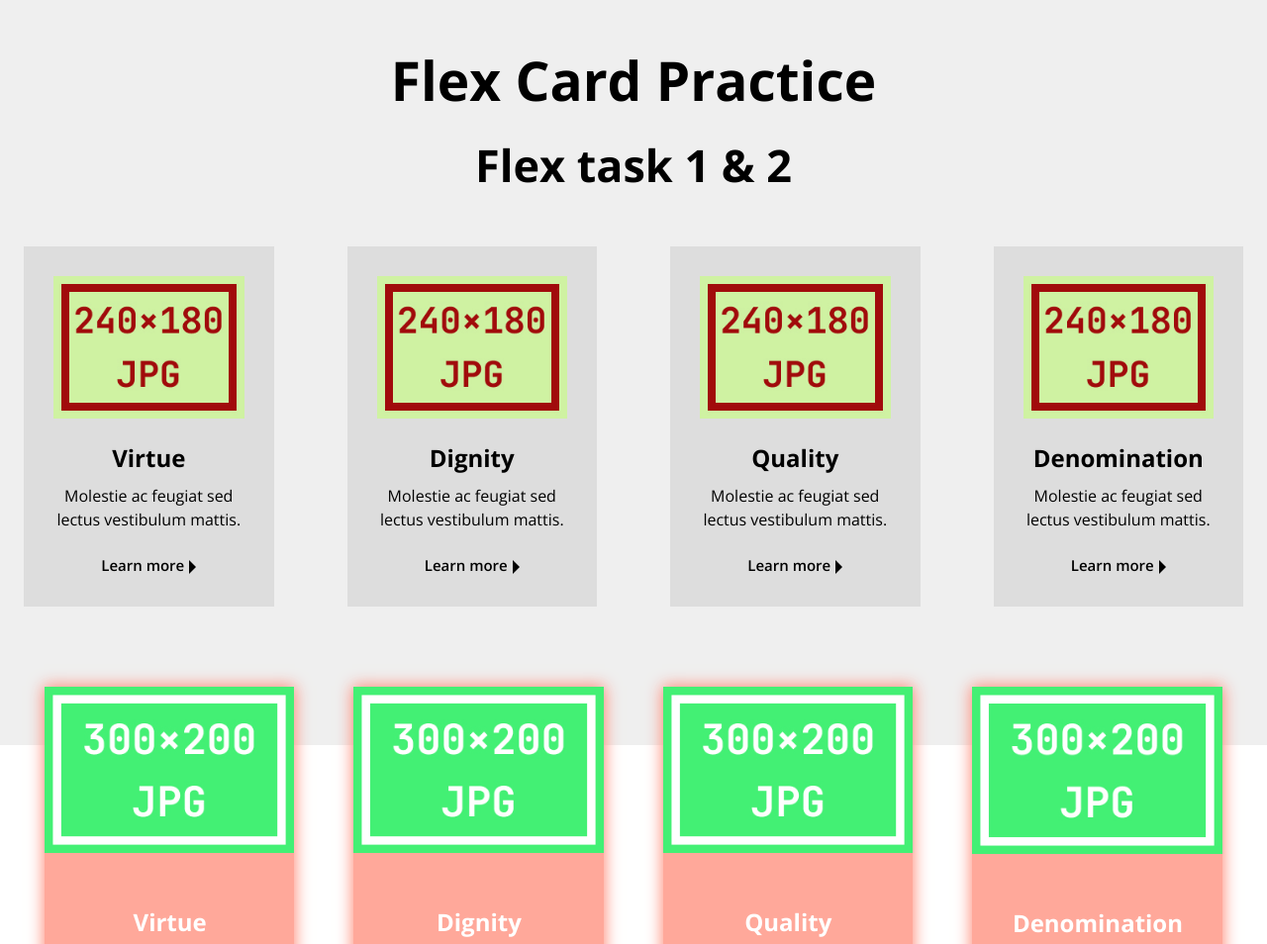
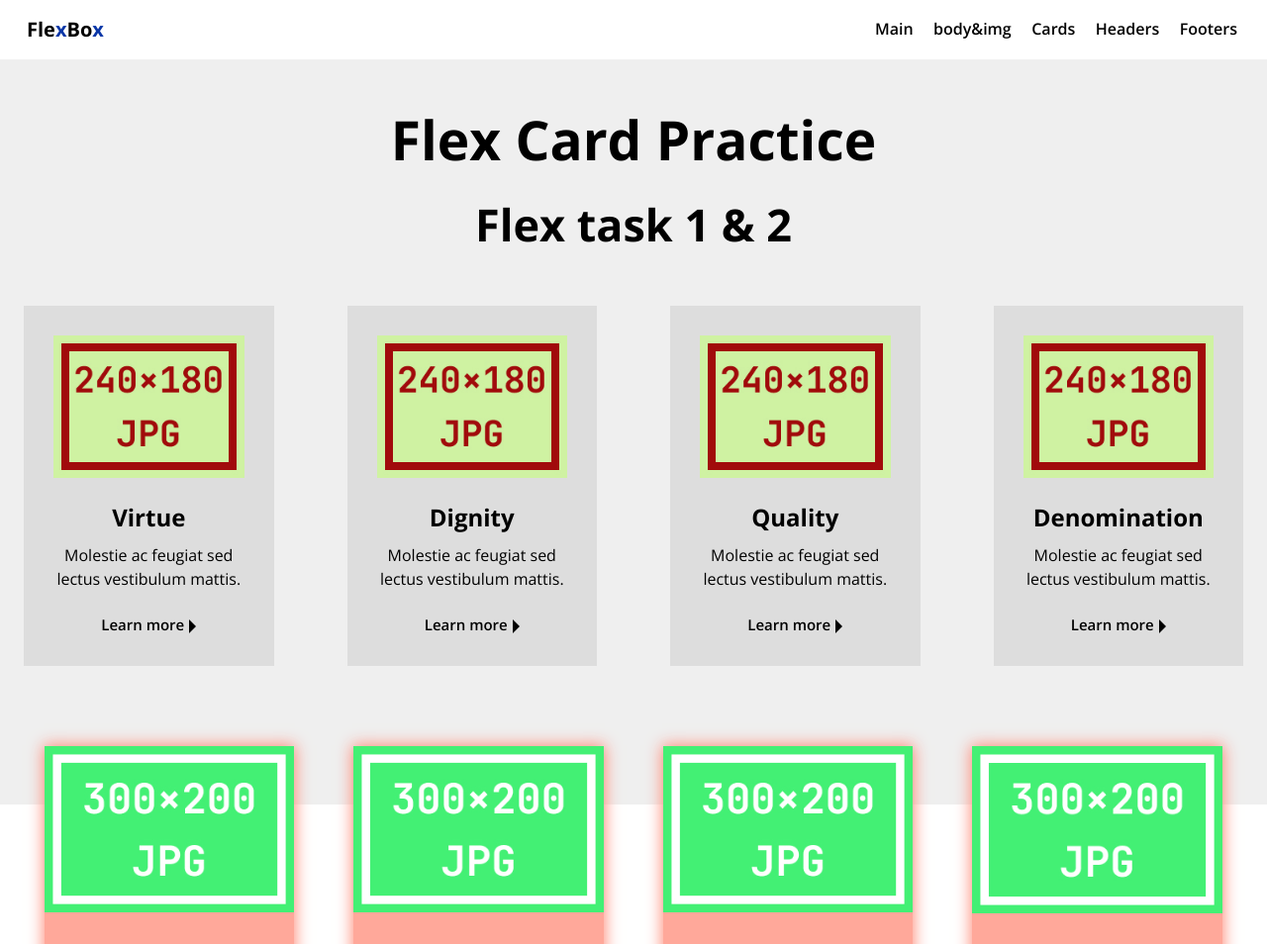
Before and after one commit to klevoDev/18-flex-cards, a plain HTML site: page index.html in a window 1280 px wide. Shown: the top 954 px of the page at 99% size. Drawn offline with Linux system fonts and the light colour scheme.

Commit message:
added section header

```diff
--- a/index.html
+++ b/index.html
@@ -13,7 +13,38 @@
     <div class="wrapper">
         <header class="header">
             <div class="container">
-
+                <div class="header_row">
+                    <a class="header__logo" href="#">
+                        Fle<span>x</span>Bo<span>x</span>
+                    </a>
+                    <nav class="header__nav nav">
+                        <ul class="nav__list">
+                            <li class="nav__point">
+                                <a class="nav__ref" href="">Main</a>
+                            </li>
+                            <li class="nav__point">
+                                <a class="nav__ref" href="">
+                                    body&img
+                                </a>
+                            </li>
+                            <li class="nav__point">
+                                <a class="nav__ref" href="">
+                                    Cards
+                                </a>
+                            </li>
+                            <li class="nav__point">
+                                <a class="nav__ref" href="">
+                                    Headers
+                                </a>
+                            </li>
+                            <li class="nav__point">
+                                <a class="nav__ref" href="">
+                                    Footers
+                                </a>
+                            </li>
+                        </ul>
+                    </nav>
+                </div>
             </div>
         </header>
 
--- /dev/null
+++ b/scss/_header.scss
@@ -0,0 +1,48 @@
+.header {
+    padding: 15px 0 15px;
+
+    &_row {
+        display: flex;
+        justify-content: space-between;
+        align-items: center;
+        padding: 0 15px 0 12px;
+    }
+
+    &__logo {
+        font-weight: 700;
+        font-size: 20px;
+        line-height: 150%;
+
+        color: #000000;
+
+        span {
+            color: #0a36a7;
+        }
+    }
+
+    &__nav {
+    }
+}
+
+.nav {
+    &__list {
+        display: flex;
+
+        font-weight: 600;
+        font-size: 16px;
+        line-height: 137.5%;
+    }
+
+    &__point {
+        margin-left: 20.5px;
+    }
+
+    &__ref {
+        color: #000000;
+
+        &:hover {
+            color: #0a36a7;
+            transition: all 0.3s ease 0s;
+        }
+    }
+}
--- a/scss/style.scss
+++ b/scss/style.scss
@@ -14,6 +14,7 @@ body {
 @import "_blocks";
 
 // * ===== header ===== * //
+@import "_header";
 
 // * ===== main ===== * //
 @import "_page";
```
Also changed, not shown: css/style.css.
